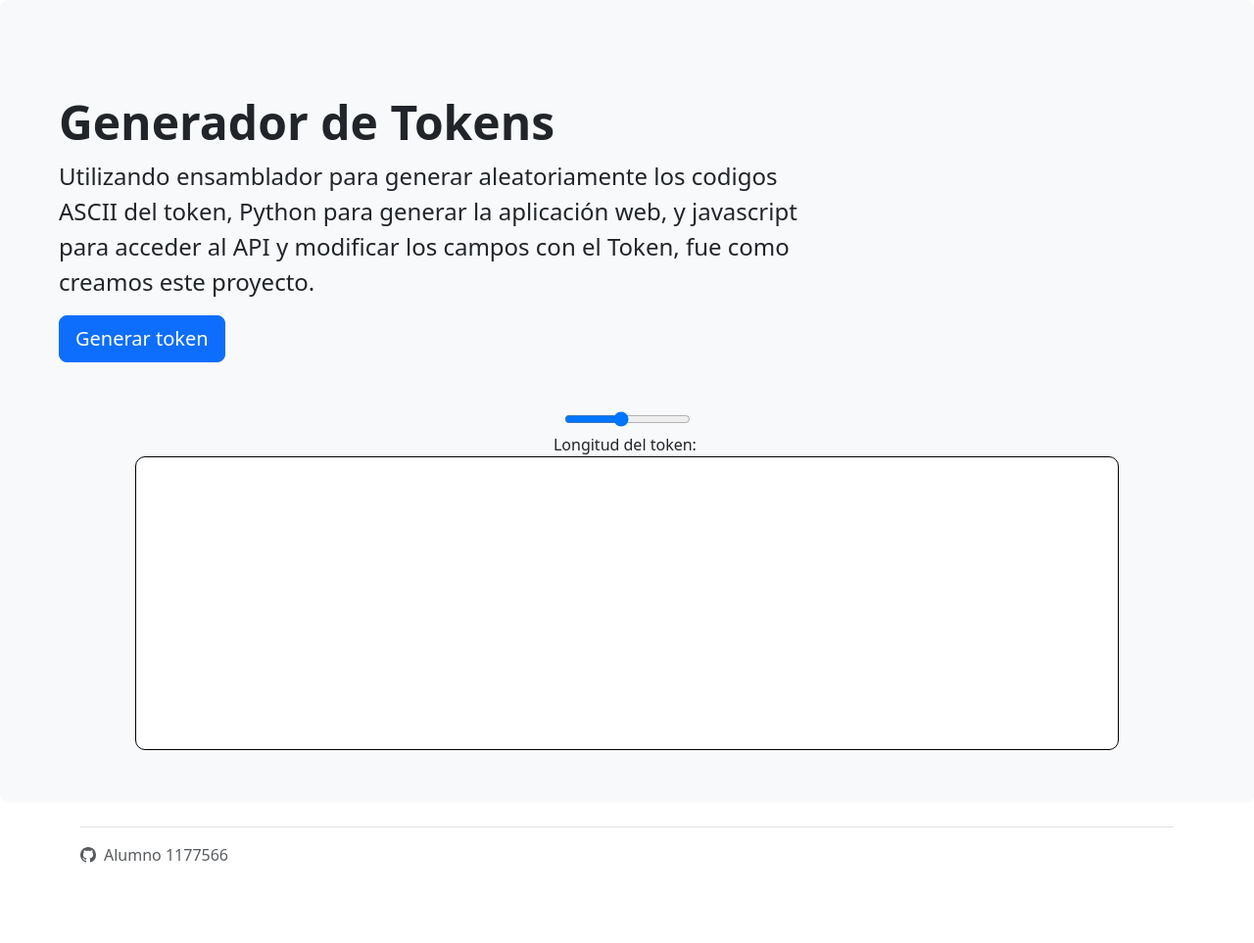
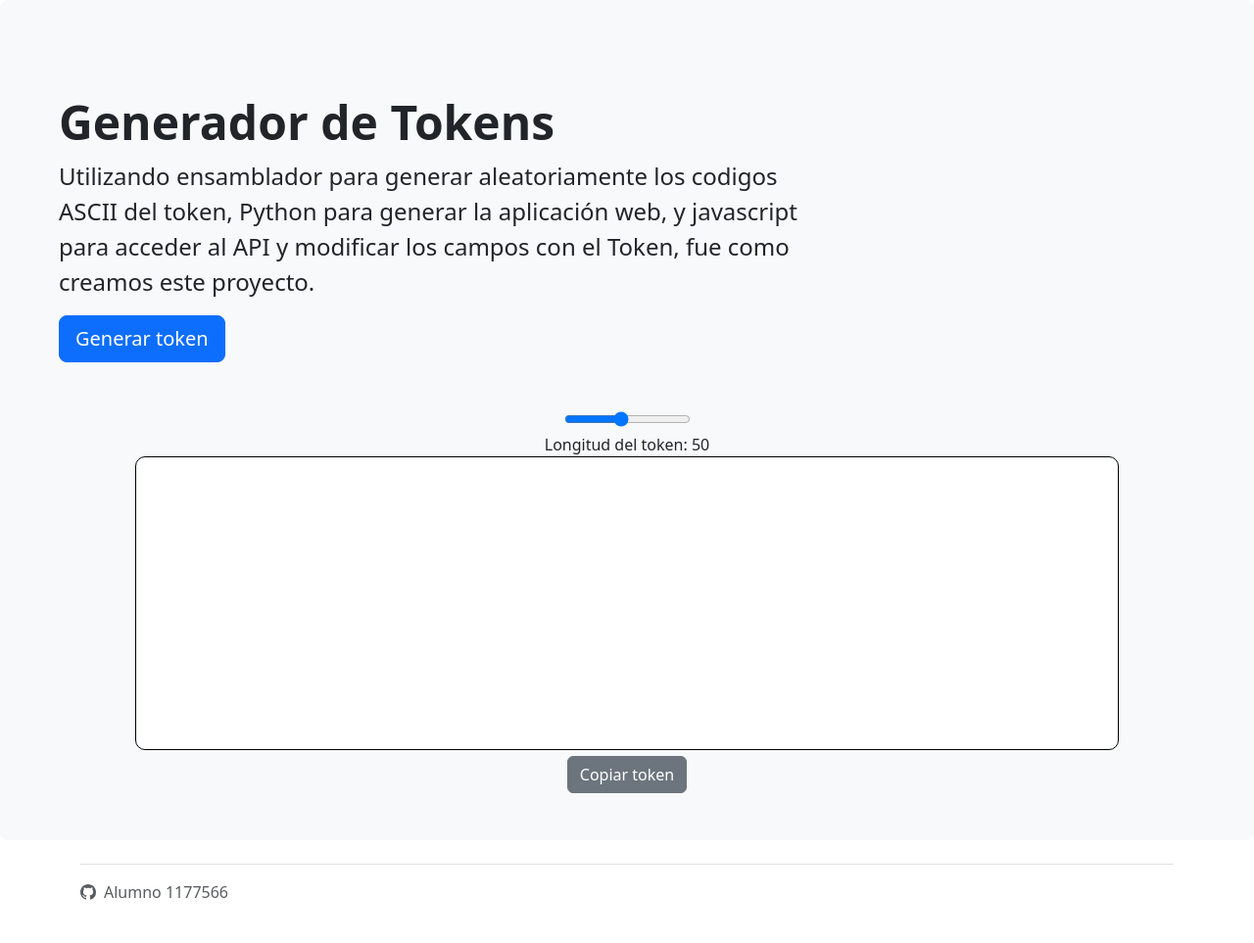
Before and after one commit to Eptor/proyectoFinalAOC, a Flask app: page / in a window 1280 px wide. Shown: the whole page at 98% size. Before the commit the page ends 881 px from the top, so only its background shows below. Run offline with Flask 3, Linux system fonts and the light colour scheme.

Commit message:
feat: :sparkles: Botón para copiar el token

```diff
--- a/src/static/css/main.css
+++ b/src/static/css/main.css
@@ -4,11 +4,11 @@
 
 
 .token_div>textarea {
+    padding: 30px;
     text-align: center;
     width: 90%;
     height: 300px;
     border: none;
-    text-align: left;
     resize: none;
     border-radius: 10px;
     border: 1px solid black;
--- a/src/static/js/main.js
+++ b/src/static/js/main.js
@@ -34,3 +34,14 @@ function getToken() {
         error => console.error(error)
     )
 }
+
+function copyText() {
+    var inputToken = document.getElementById("token");
+
+    inputToken.select();
+    inputToken.setSelectionRange(0, 99999); // For mobile devices
+
+    navigator.clipboard.writeText(inputToken.value);
+
+    alert("Se copió el token");
+  }
--- a/src/templates/index.html
+++ b/src/templates/index.html
@@ -27,12 +27,14 @@
             <input type="range" min="10" max="100" value="50" class="custom-range" id="count"
                 oninput="sliderChange(this.value)"> <br>
             <label for="output">Longitud del token:</label>
-            <output id="output"></output>
+            <output id="output">50</output>
             <br>
         </div>
 
         <div class="container token_div">
             <textarea name="token" id="token" cols="30" rows="10"></textarea>
+            <br>
+            <button class="btn btn-secondary" onclick="copyText()" type="button">Copiar token</button>
         </div>
     </div>
 
```
